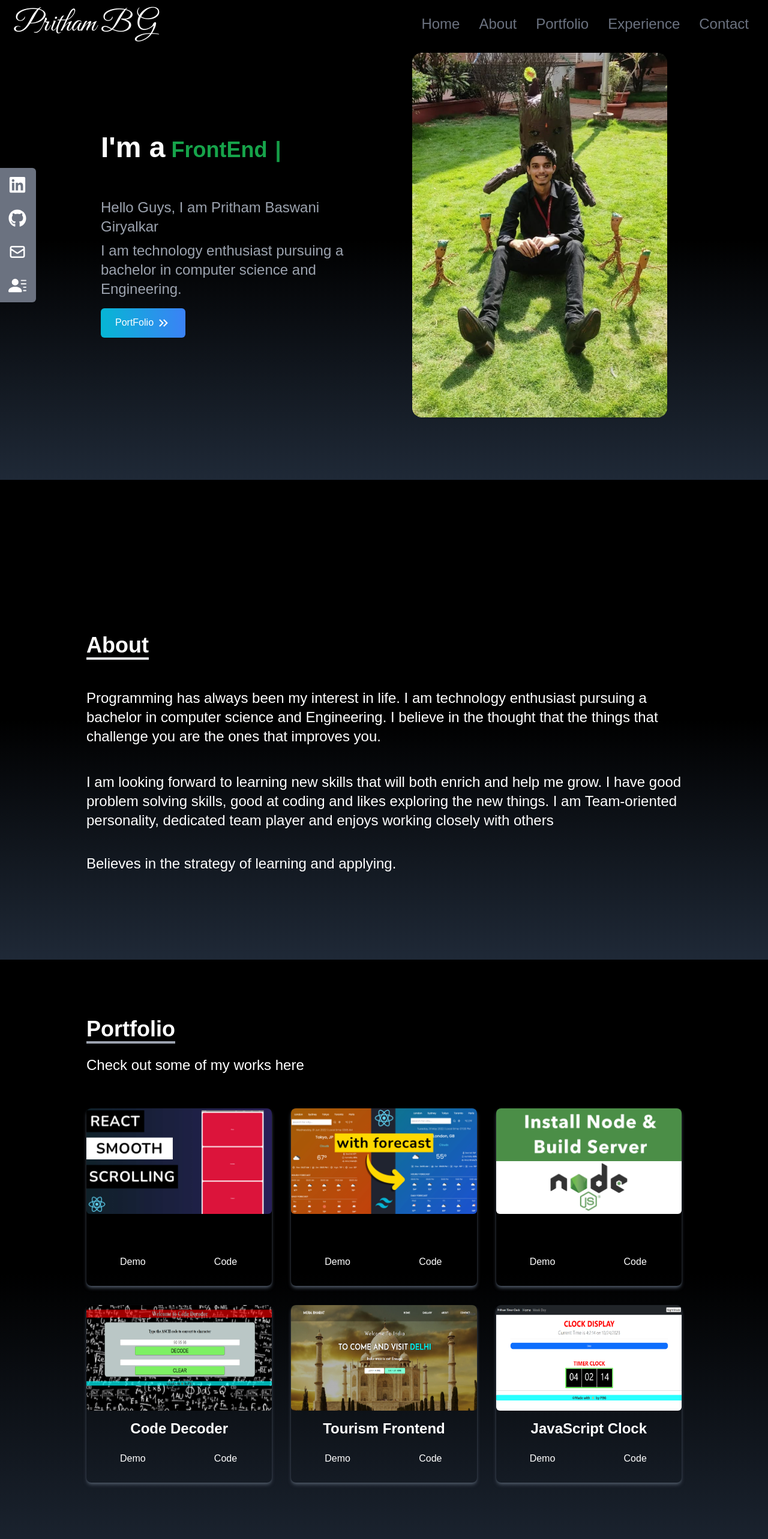
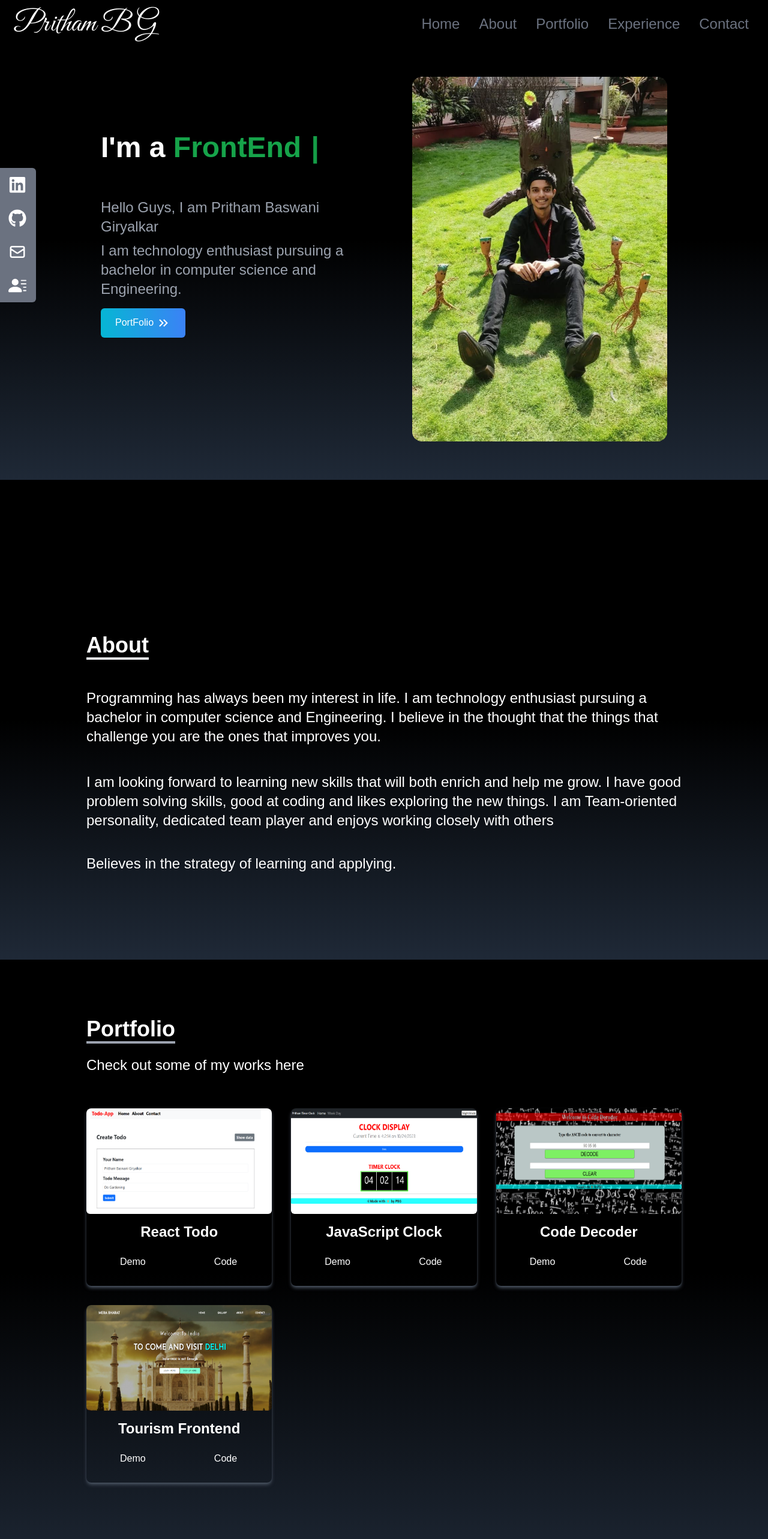
Before and after one commit to spiman9/Portfolio-react-1, a React (Create React App) app: page / in a window 1280 px wide. Shown: the top 2566 px of the page at 60% size. Built offline with nearby package versions, Linux system fonts and the light colour scheme.

Commit message:
added footer

```diff
--- a/src/App.js
+++ b/src/App.js
@@ -15,7 +15,9 @@ function App() {
       <PortFolio />
       <Experience/>
       <Contact/>
-
+      <footer className="text-center text-2xl text-white bg-gradient-to-b from-black to-gray-800 p-4">
+        <p>©Made with ⚡ by PBG</p>
+      </footer>
       <SocialLinks />
     </>
   );
--- a/src/components/Contact.jsx
+++ b/src/components/Contact.jsx
@@ -20,6 +20,8 @@ const Contact = () => {
                 </form>
             </div>
         </div>
+
+
     </div>
   )
 }
--- a/src/components/Home.jsx
+++ b/src/components/Home.jsx
@@ -11,8 +11,8 @@ const Home = () => {
         <div className='max-w-screen-lg mx-auto flex flex-col items-center justify-center h-full px-10 md:flex-row'>
             <div className='flex flex-col justify-center h-full w-full'>
                 <div className='h-24 pt-2'>
-                <h2 className='text-4xl  sm:text-5xl font-bold text-white'>I'm a
-                <span className=' text-green-600 text-4xl'><Typewriter
+                <h2 className='text-5xl font-bold text-white'>I'm a
+                <span className=' text-green-600 text-5xl'><Typewriter
                     words={[' Creative Coder'  , " Web Enthusiast",' FrontEnd Developer', ' BackEnd-Developer' , " Python Developer" , " Machine Learning Fanatic" ," Problem Solver"  ," Chess Lover" ]}
                     loop={Infinity}
                     cursor
@@ -44,7 +44,7 @@ const Home = () => {
             </div>
 
             <div >
-                <img className='rounded-2xl mx-auto w-2/3 md:w-full' src={HeroImage} alt="my profile" />
+                <img className='rounded-2xl mx-auto w-2/3 md:w-full md:mt-20 hover:shadow-lg hover:shadow-white hover:rotate-1 transition-all duration-300' src={HeroImage} alt="my profile" />
             </div>
         </div>
     </div>
--- a/src/components/PortFolio.jsx
+++ b/src/components/PortFolio.jsx
@@ -1,14 +1,15 @@
 import React from 'react'
 // import arrayDestruct from "../assets/portfolio/arrayDestruct.jpg"
-import installNode from "../assets/portfolio/installNode.jpg"
+// import installNode from "../assets/portfolio/installNode.jpg"
 // import reactParallax from "../assets/portfolio/reactParallax.jpg"
-import reactSmooth from "../assets/portfolio/reactSmooth.jpg"
-import reactWeather from "../assets/portfolio/reactWeather.jpg"
+// import reactSmooth from "../assets/portfolio/reactSmooth.jpg"
+// import reactWeather from "../assets/portfolio/reactWeather.jpg"
 
 
 import codeDecoder from "../assets/portfolio/img1.png"
 import tourimg from "../assets/portfolio/tour-img.png"
 import clock from "../assets/portfolio/clock.png"
+import todo from "../assets/portfolio/todo.png"
 
 const PortFolio = () => {
 
@@ -21,17 +22,31 @@ const PortFolio = () => {
         //     id: 2,
         //     src: reactParallax,
         // },
+        // {
+        //     id:4,
+        //     src: reactSmooth,
+        // },
+        // {
+        //     id: 5,
+        //     src: reactWeather,
+        // },
+        // {
+        //     id: 6,
+        //     src: installNode,
+        // },
         {
-            id:4,
-            src: reactSmooth,
+            id: 4 ,
+            name: "React Todo" ,
+            src: todo,
+            demo: "https://crud-todo-pbg.netlify.app/",
+            code: "https://github.com/spiman9/CRUD---React---TODO",
         },
         {
-            id: 5,
-            src: reactWeather,
-        },
-        {
-            id: 6,
-            src: installNode,
+            id: 3 ,
+            name: "JavaScript Clock" ,
+            src: clock,
+            demo: "https://javascript-clocky.netlify.app/",
+            code: "https://github.com/spiman9/JavaScript-Clock",
         },
         {
             id: 1 ,
@@ -46,13 +61,6 @@ const PortFolio = () => {
             src: tourimg,
             demo: "https://tour-frontend.netlify.app/",
             code: "https://github.com/spiman9/Tour-Website",
-        },
-        {
-            id: 3 ,
-            name: "JavaScript Clock" ,
-            src: clock,
-            demo: "https://javascript-clocky.netlify.app/",
-            code: "https://github.com/spiman9/JavaScript-Clock",
         },
 
     ]
--- a/src/components/SocialLinks.jsx
+++ b/src/components/SocialLinks.jsx
@@ -31,7 +31,7 @@ const SocialLinks = () => {
           Mail <HiOutlineMail size={30} />
         </>
       ),
-      href: "mailto:prithambg333@gmail.com",
+      href: "mailto:prithambg.work@gmail.com",
     },
     {
       id: 4,
```
Also changed, not shown: src/assets/portfolio/todo.png (added).
